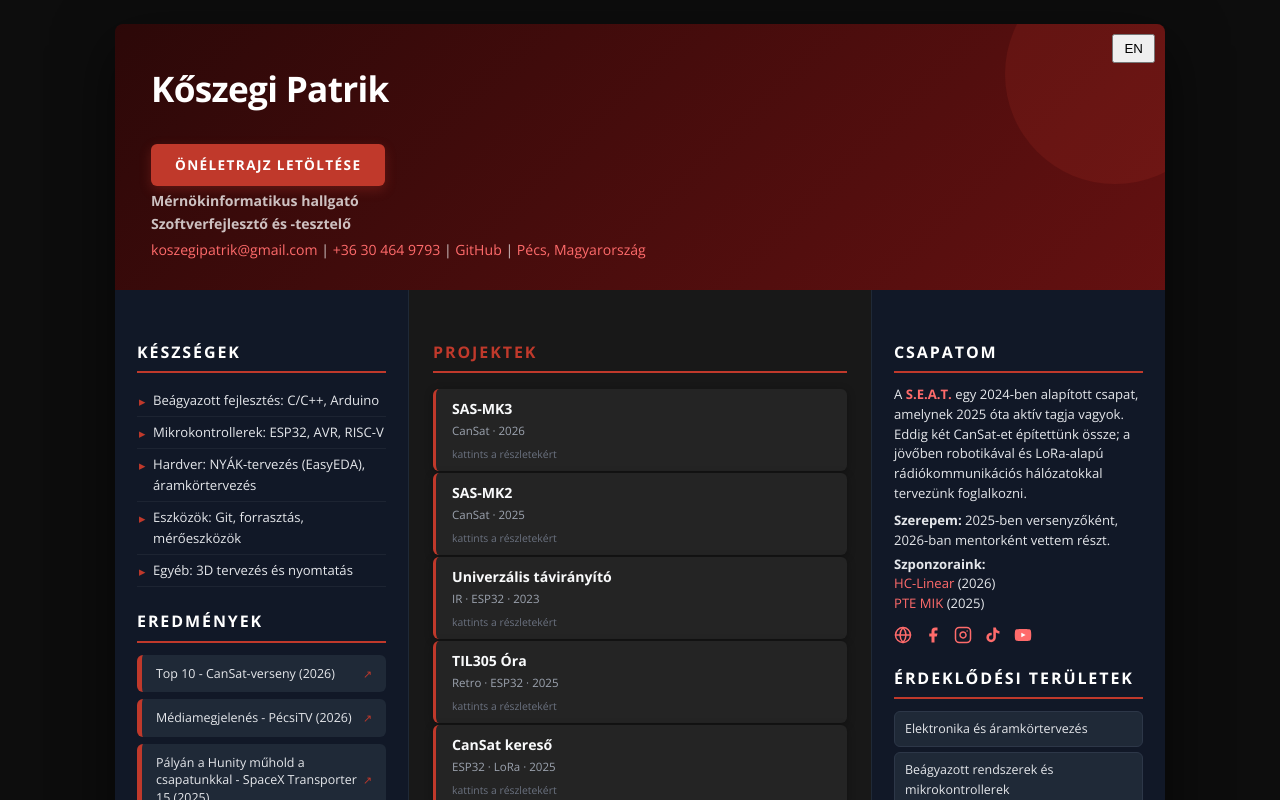
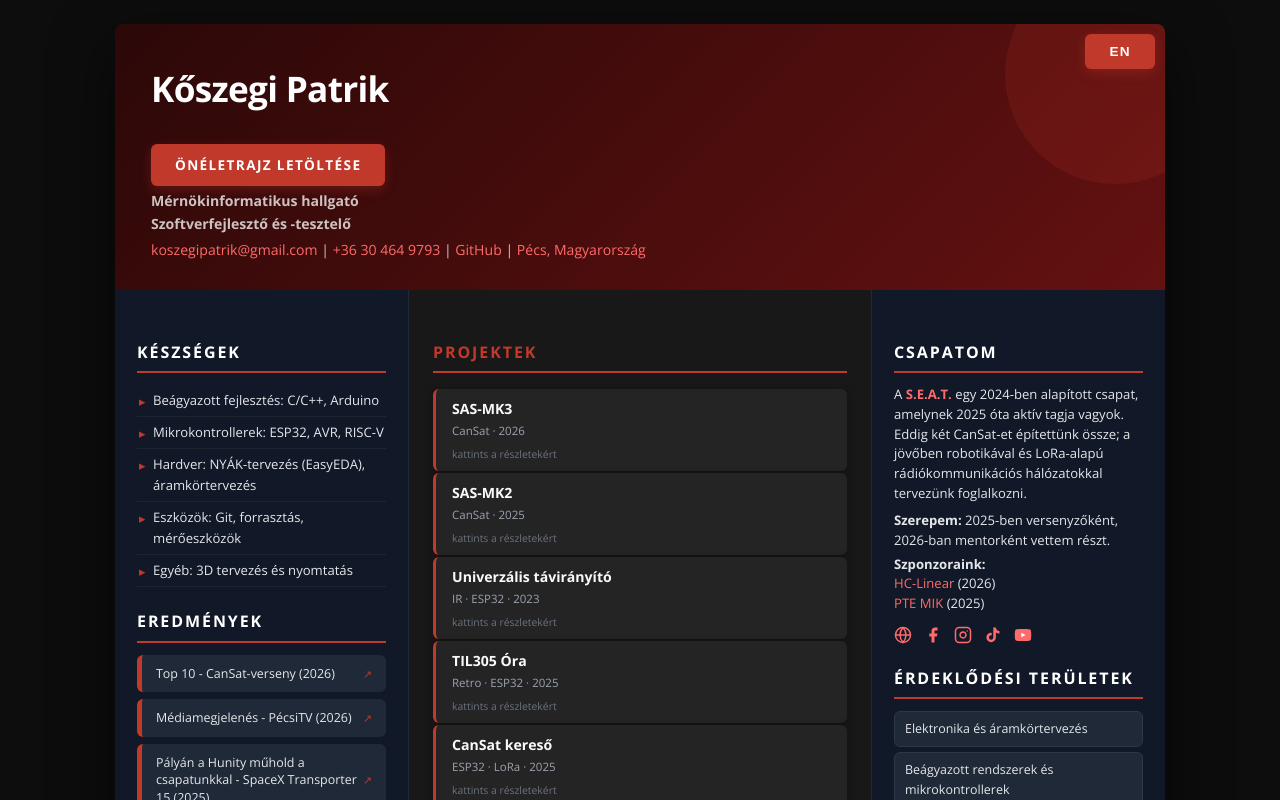
Before and after one commit to paco7828/portfolio, a React (Vite) app: page / in a window 1280 px wide. Shown: the top 800 px of the page. Built offline with nearby package versions, Linux system fonts and the light colour scheme.

Commit message:
Fixed style naming issue for language button.

```diff
--- a/src/App.css
+++ b/src/App.css
@@ -809,23 +809,25 @@ a {
   transform: translateY(-2px);
 }
 
-.portfolio-btn {
-  display: inline-block;
+.cv-lang-btn {
+  position: absolute;
+  top: 10px;
+  right: 10px;
+  padding: 10px 24px;
   background: var(--primary-color);
-  color: #fff;
-  padding: 10px 20px;
+  color: #fff !important;
+  font-size: 0.85rem;
+  font-weight: 700;
+  text-transform: uppercase;
+  letter-spacing: 0.1em;
+  border-radius: 6px;
   border: none;
-  border-radius: 4px;
-  font-weight: 600;
-  text-decoration: none;
+  box-shadow: 0 4px 12px rgba(192, 57, 43, 0.3);
+  transition: background 0.2s ease, transform 0.2s ease;
   cursor: pointer;
-  transition: background 0.2s ease, transform 0.1s ease;
 }
 
-.portfolio-btn:hover {
+.cv-lang-btn:hover {
   background: var(--secondary-color);
+  transform: translateY(-2px);
 }
-
-.portfolio-btn:active {
-  transform: scale(0.98);
-}
--- a/src/components/Header.jsx
+++ b/src/components/Header.jsx
@@ -16,11 +16,7 @@ const Header = ({ lang, toggleLang }) => {
 
   return (
     <header className="cv-header" style={{ position: "relative" }}>
-      <button
-        onClick={toggleLang}
-        className="cv-lang-btn"
-        style={{ position: "absolute", top: "10px", right: "10px", padding: "5px 10px", cursor: "pointer" }}
-      >
+      <button onClick={toggleLang} className="cv-lang-btn">
         {lang === "hu" ? "EN" : "HU"}
       </button>
       <h1>Kőszegi Patrik</h1>
```
